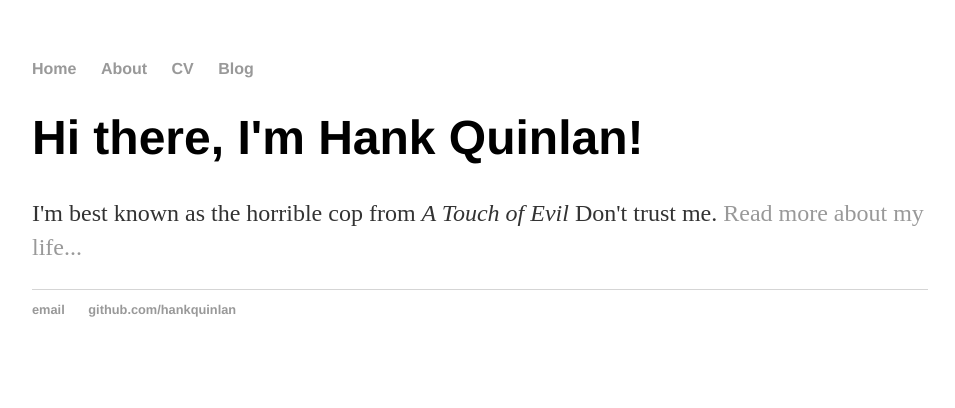
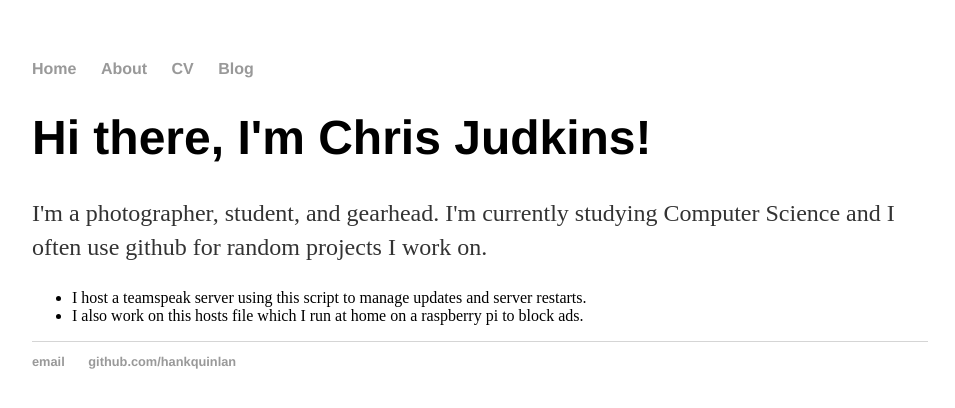
Before and after one commit to chrisjudk/chrisjudk.github.io, a Jekyll site: the page built from index.html, in a window 1280 px wide. Shown: the top 408 px of the page, without its empty margins (160-1115 px from the left). Built offline with Jekyll 4.4.1, drawn with Linux system fonts in a browser that asks for light colours.

Commit message:
Updated information in 'index.html'

```diff
--- a/index.html
+++ b/index.html
@@ -1,8 +1,10 @@
 ---
 layout: default
-title: Hank Quinlan, Horrible Cop
+title: Chrisjudk
 ---
 <div class="blurb">
-	<h1>Hi there, I'm Hank Quinlan!</h1>
-	<p>I'm best known as the horrible cop from <em>A Touch of Evil</em> Don't trust me. <a href="/about">Read more about my life...</a></p>
+	<h1>Hi there, I'm Chris Judkins!</h1>
+	<p>I'm a photographer, student, and gearhead. I'm currently studying Computer Science and I often use github for random projects I work on. </p>
+	<ul><li>I host a teamspeak server using <url=https://github.com/chrisjudk/stunning-octo-eureka>this</url> script to manage updates and server restarts.</li>
+	<li>I also work on <url=https://github.com/chrisjudk/hosts>this</url> hosts file which I run at home on a raspberry pi to block ads.</li>
 </div><!-- /.blurb -->
```
